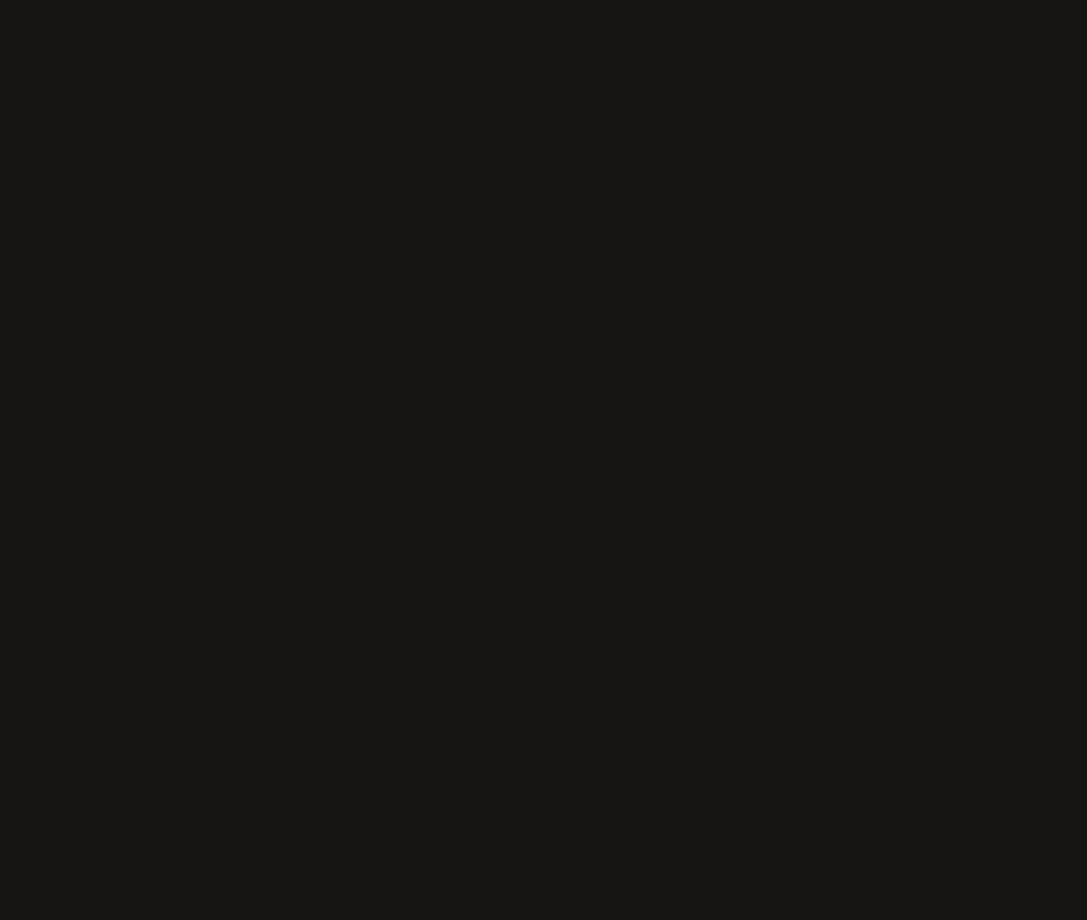
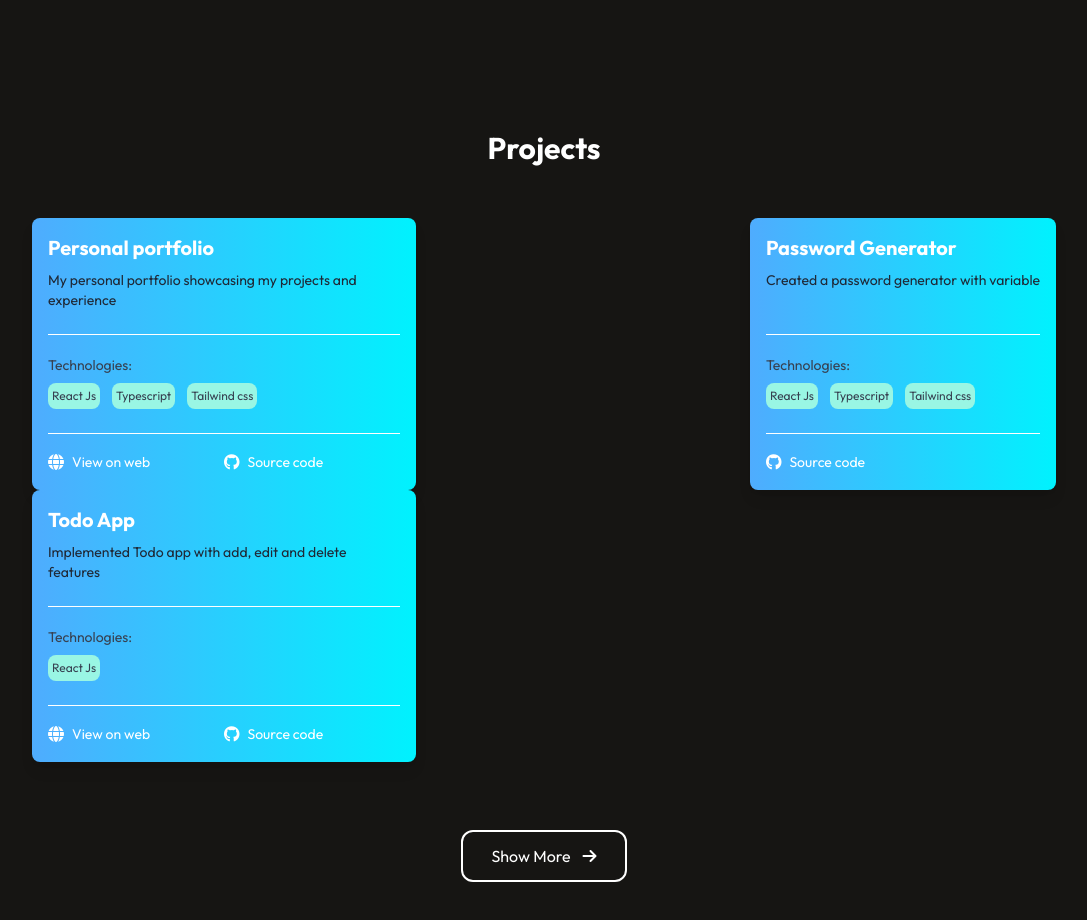
Before and after one commit to nirajsathe80/personal_portfolio, a React (Vite) app: page / in a window 1280 px wide. Shown: the part 2122-3042 px from the top of the page, without its empty margins (96-1183 px from the left). Before the commit the page ends 2204 px from the top, so only its background shows below. Built offline with nearby package versions, Linux system fonts and the light colour scheme.

Commit message:
project section add

```diff
--- a/src/App.tsx
+++ b/src/App.tsx
@@ -2,6 +2,7 @@ import Skills from "./components/skills";
 import Hero from "./components/hero";
 import Navbar from "./components/navbar";
 import Experience from "./components/experience";
+import Projects from "./components/projects";
 
 function App() {
   return (
@@ -10,6 +11,7 @@ function App() {
       <Hero />
       <Skills />
       <Experience />
+      <Projects />
     </div>
   );
 }
--- /dev/null
+++ b/src/components/projects/index.tsx
@@ -0,0 +1,89 @@
+import { projectsData } from "../data";
+
+function Projects() {
+  return (
+    <div className="flex flex-col items-center gap-5 py-12" id="projects">
+      <h1 className="font-bold text-3xl">Projects</h1>
+      <div className="flex flex-wrap justify-between w-full my-8">
+        {projectsData.map((project, index) => {
+          const { title, disc, technologies, sourceCode } = project;
+          return (
+            <div
+              key={index}
+              className="max-w-sm transform overflow-hidden rounded-lg p-4 shadow-lg transition-transform duration-300 hover:scale-105 hover:shadow-xl project-box-bg "
+            >
+              <div>
+                <h3 className="font-bold text-xl">{title}</h3>
+                <p className="font-normal text-sm text-[#1f2937] mt-2 min-h-12">
+                  {disc}
+                </p>
+                <hr className="w-full h-[1px] bg-[white] mt-4" />
+                <div>
+                  <p className="text-[#374151] font-normal text-sm mt-5">
+                    Technologies:
+                  </p>
+                  <div className="flex gap-3">
+                    {technologies.map((technology, index) => {
+                      const { lang } = technology;
+                      return (
+                        <div
+                          className="flex items-center p-1 gap-2 bg-[rgb(153,246,228)] w-max rounded-lg my-2"
+                          key={index}
+                        >
+                          <p className="text-[#374151] text-[12px]">{lang}</p>
+                        </div>
+                      );
+                    })}
+                  </div>
+                  <hr className="w-full h-[1px] bg-[white] mt-4" />
+                </div>
+                <div className="flex mt-4">
+                  {sourceCode.map((data, index) => {
+                    const { title, url } = data;
+                    const isGithubText = title.includes("Source");
+                    return (
+                      <div
+                        className="flex items-center justify-between w-full"
+                        key={index}
+                      >
+                        <div
+                          className="flex gap-2 items-center cursor-pointer"
+                          onClick={() => window.open(url)}
+                        >
+                          <span className="">
+                            {isGithubText ? (
+                              <i className="fa-brands fa-github"></i>
+                            ) : (
+                              <i className="fa-solid fa-globe"></i>
+                            )}
+                          </span>
+                          <p className="text-sm font-normal">{title}</p>
+                        </div>
+                      </div>
+                    );
+                  })}
+                </div>
+              </div>
+            </div>
+          );
+        })}
+      </div>
+      <div className="flex gap-3 items-center py-3 px-7 border-2 border-[white] rounded-xl mb-8 mt-4">
+        <button
+          onClick={() =>
+            window.open(
+              "https://github.com/nirajsathe80/Background-Color-Change/"
+            )
+          }
+        >
+          Show More
+        </button>
+        <span>
+          <i className="fa-sharp fa-solid fa-arrow-right"></i>
+        </span>
+      </div>
+    </div>
+  );
+}
+
+export default Projects;
--- a/src/index.css
+++ b/src/index.css
@@ -45,3 +45,7 @@ body {
   border: 2px solid #ff00ff;
   background-image: linear-gradient(45deg, #3f0028, #582300);
 }
+
+.project-box-bg {
+  background-image: linear-gradient(to right, #4facfe 0%, #00f2fe 100%);
+}
```
